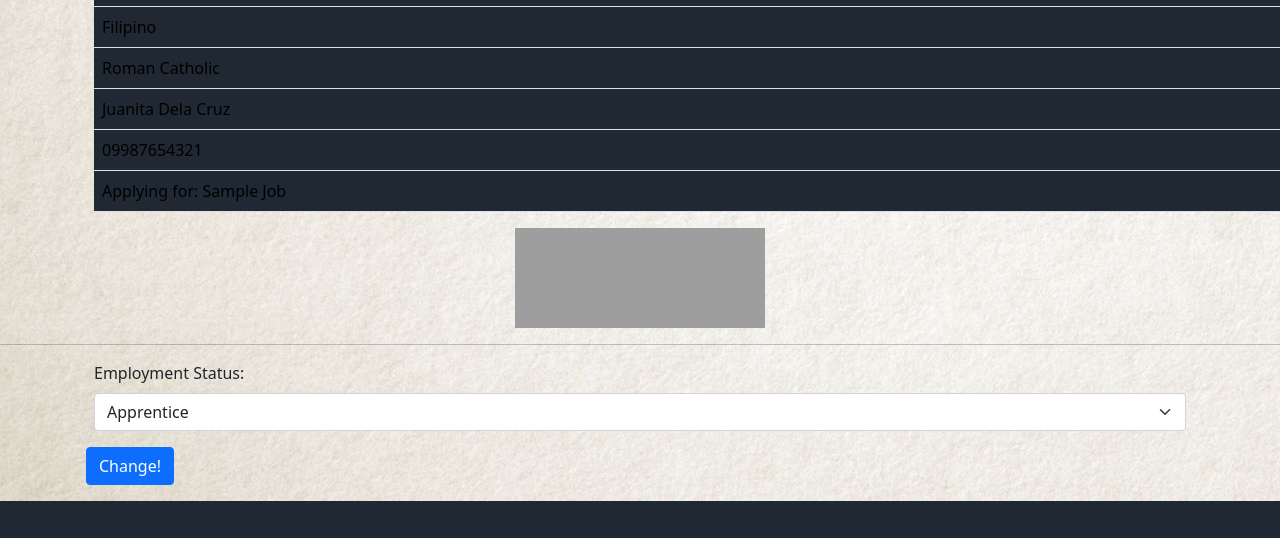
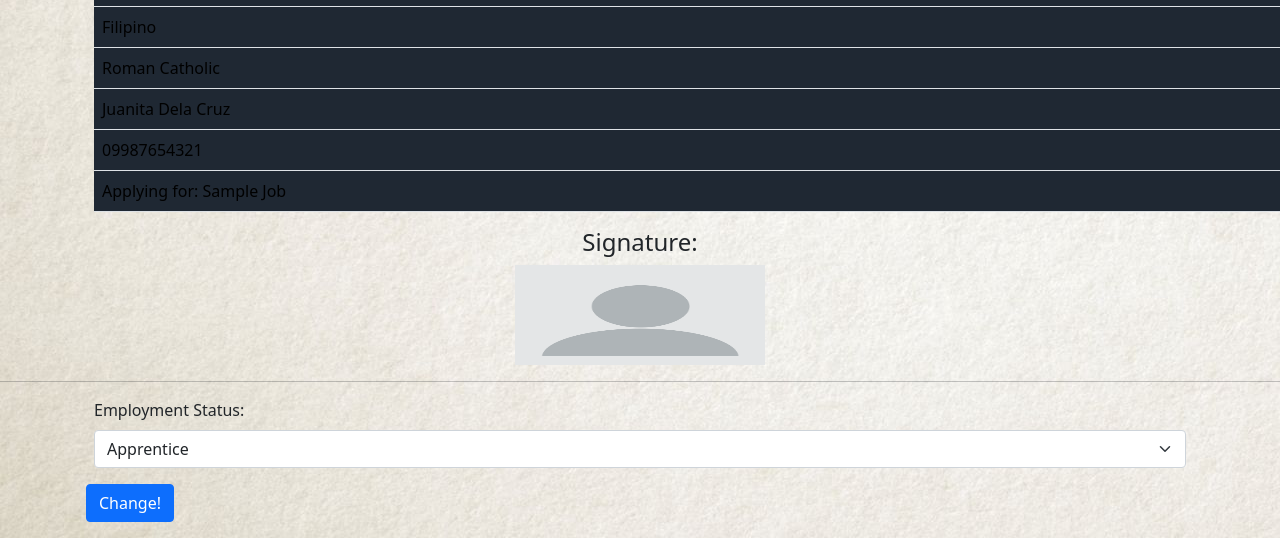
Before and after one commit to Pwersa/Job-App-DJANGO, a Django app: page /employee in a window 1280 px wide. Shown: the part 822-1360 px from the top of the page. Before the commit the page ends 1323 px from the top, so only its background shows below. Run offline with Django 4.2, Linux system fonts and the light colour scheme; some libraries are stand-ins or nearby versions; grey boxes are pictures that could not be loaded.

Commit message:
Signature v2

```diff
--- a/JobApp/jobweb/templates/html_files/Employee-Details.html
+++ b/JobApp/jobweb/templates/html_files/Employee-Details.html
@@ -109,8 +109,11 @@
                 </table>
             </div>
 
-            <img src="/static/pictures/blankprofiles.png" alt="placeholder for signature" height="100" width="250" class="mx-auto d-block">
+            <div style="text-align: center" >
+            <h4>Signature:</h4>
+            <img src="/static/pictures/profile.png" alt="placeholder for signature" height="100" width="250" class="mx-auto d-block">
             <hr>
+            </div>
 
             <div class="container">
                 <label for="empstatus" class="form-label" >Employment Status:</label>
--- a/JobApp/jobweb/templates/html_files/User Profile.html
+++ b/JobApp/jobweb/templates/html_files/User Profile.html
@@ -150,7 +150,10 @@
                 </tr>
                 </tbody>
               </table>
-
+<fieldset style="text-align: center;" class="container">
+    <h4>Signature:</h4>
+    <img src="/static/pictures/profile.png" alt="profile" height="100" width="200" >
+</fieldset>
 
 
               <script>
```
